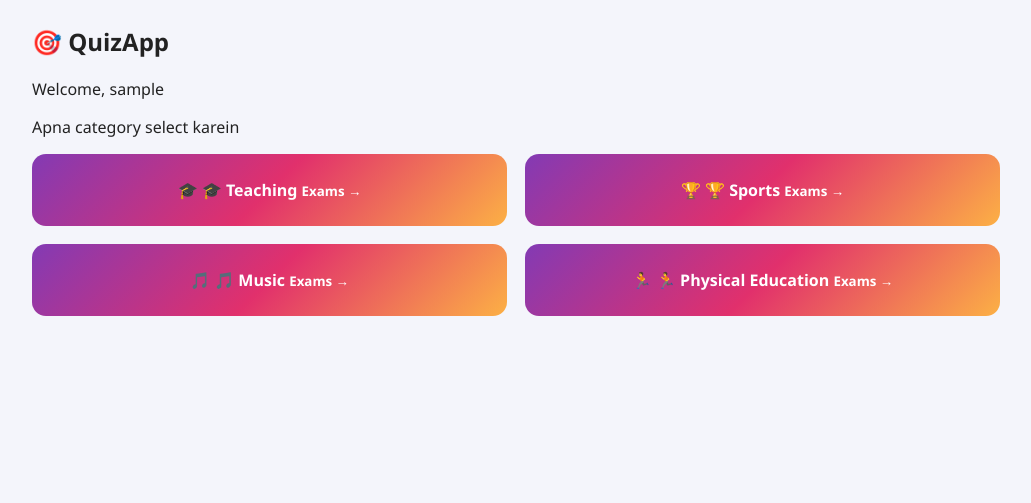
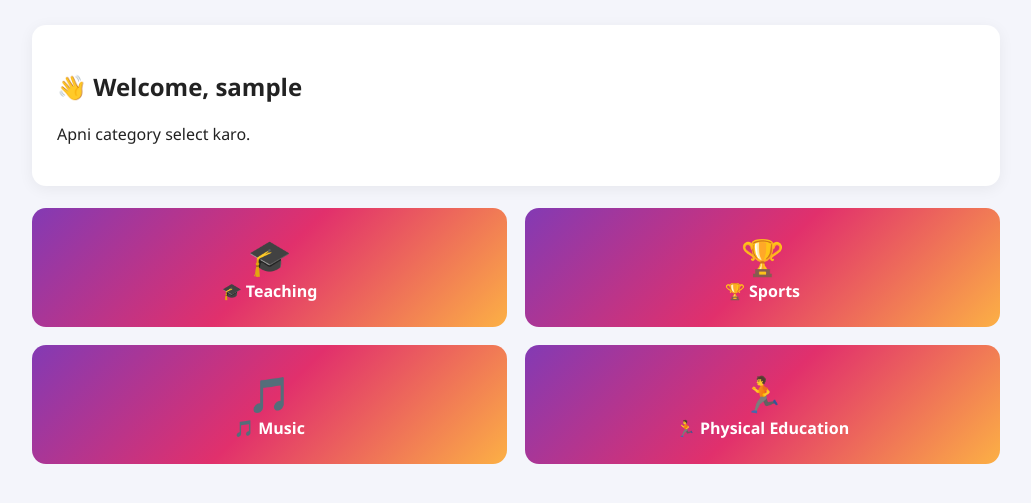
Before and after one commit to princekumar3232/Quizbuzz, a Flask app: page / in a window 1280 px wide. Shown: the part 54-557 px from the top of the page, without its empty margins (124-1155 px from the left). Run offline with Flask 3, Linux system fonts and the light colour scheme; the visitor is signed in with stand-in values (Sample User, id 1); data that the repository does not hold is empty; some libraries are stand-ins or nearby versions.

Commit message:
Update index.html

```diff
--- a/templates/index.html
+++ b/templates/index.html
@@ -1,52 +1,47 @@
 {% extends "base.html" %}
 
-{% block title %}Home{% endblock %}
+{% block title %}
+Home
+{% endblock %}
 
 {% block content %}
 
-<div class="home-card">
-    <h2>🎯 QuizApp</h2>
+<div class="card">
+
+    <h2>
+        👋 Welcome, {{ username }}
+    </h2>
 
     <p>
-        Welcome, {{ username }}
+        Apni category select karo.
     </p>
 
-    <p>
-        Apna category select karein
-    </p>
 </div>
 
+<br>
 
 <div class="category-grid">
 
     {% for key, label in categories.items() %}
 
     <a
+        class="category-card"
         href="{{ url_for('exams', category=key) }}"
-        class="category-card {{ key }}"
     >
 
-        <span class="cat-icon">
-
+        <div style="font-size:35px;">
             {% if key == "teaching" %}
                 🎓
             {% elif key == "sports" %}
                 🏆
             {% elif key == "music" %}
                 🎵
-            {% elif key == "physical" %}
+            {% else %}
                 🏃
             {% endif %}
+        </div>
 
-        </span>
-
-        <span>
-            {{ label }}
-        </span>
-
-        <small>
-            Exams →
-        </small>
+        {{ label }}
 
     </a>
 
```
